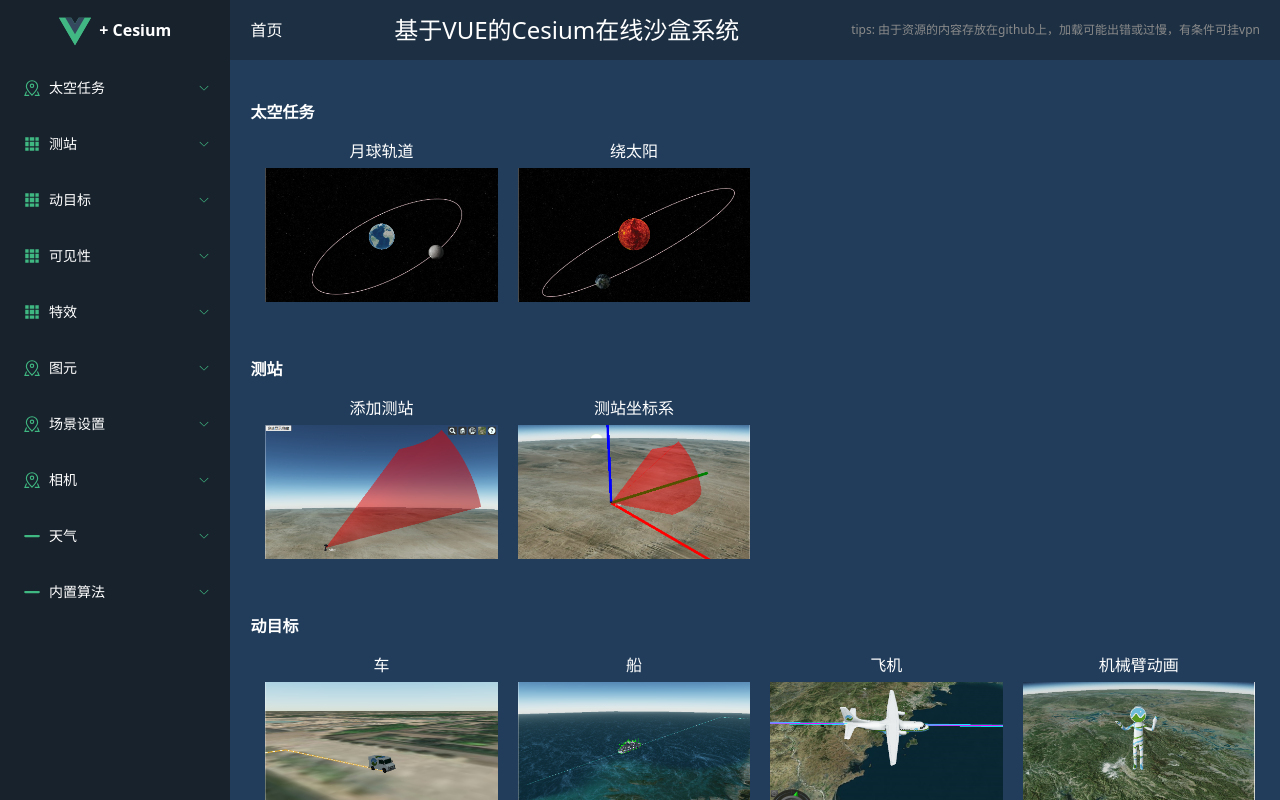
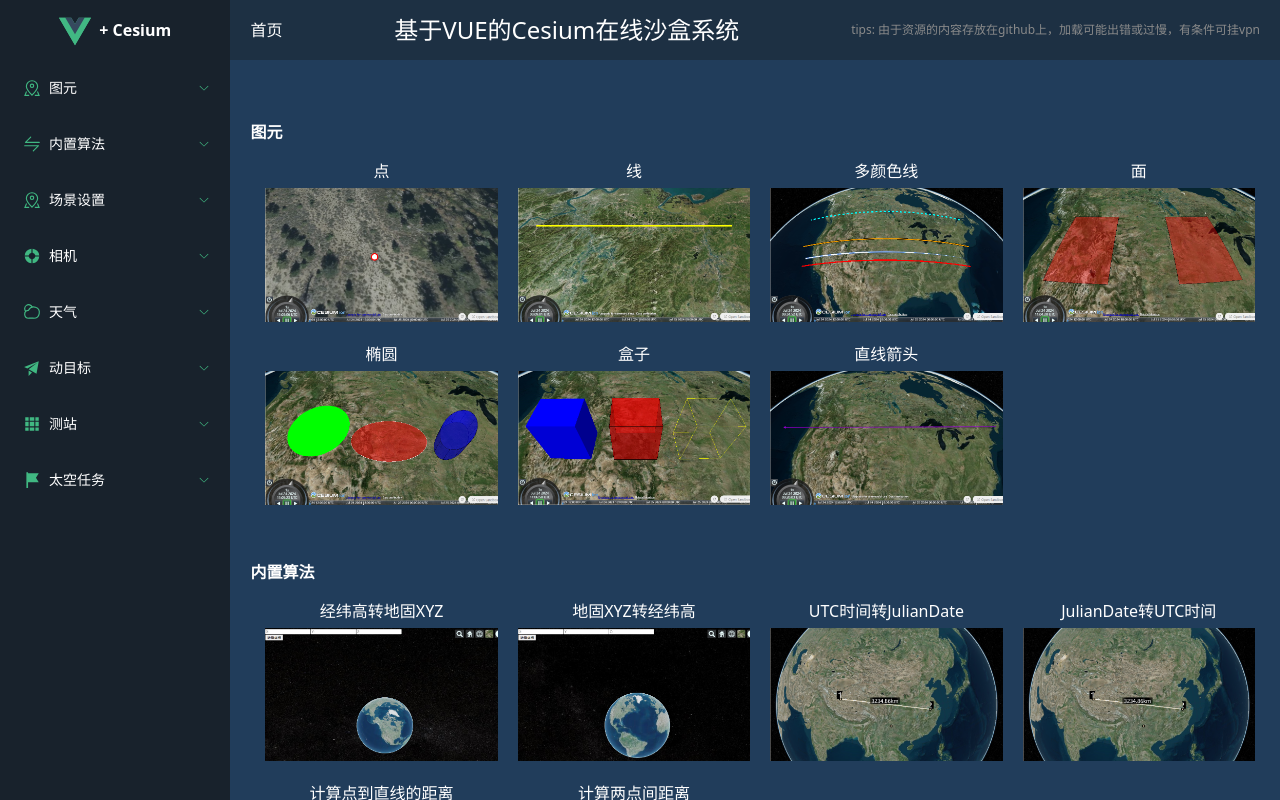
Before and after one commit to JinLinC0/Project-CesiumFrame, a Vue app: page / in a window 1280 px wide. Built offline with nearby package versions, Linux system fonts and the light colour scheme.

Commit message:
update：菜单图标的修改

```diff
--- a/src/components/AsideMenuBar.vue
+++ b/src/components/AsideMenuBar.vue
@@ -6,85 +6,6 @@
                     <img src="@/assets/vue.svg" alt="">
                     <h1> + Cesium</h1>
                 </a>
-                <el-sub-menu index="1">
-                    <template #title>
-                        <el-icon>
-                            <MapLocation />
-                        </el-icon>
-                        <span>太空任务</span>
-                    </template>
-                    <el-menu-item v-for="item in elementSpaceMissions" :key="item.id" :index="item.title"
-                        @click="goAnchor(item.title)">
-                        <el-icon>
-                            <View />
-                        </el-icon>
-                        <span>{{ item.title }}</span>
-                    </el-menu-item>
-                </el-sub-menu>
-
-                <el-sub-menu index="6">
-                    <template #title>
-                        <el-icon>
-                            <Grid />
-                        </el-icon>
-                        <span>测站</span>
-                    </template>
-                    <el-menu-item v-for="item in elementStation" :key="item.id" :index="item.title"
-                        @click="goAnchor(item.title)">
-                        <el-icon>
-                            <View />
-                        </el-icon>
-                        <span>{{ item.title }}</span>
-                    </el-menu-item>
-                </el-sub-menu>
-
-                <el-sub-menu index="7">
-                    <template #title>
-                        <el-icon>
-                            <Grid />
-                        </el-icon>
-                        <span>动目标</span>
-                    </template>
-                    <el-menu-item v-for="item in elementMoving" :key="item.id" :index="item.title"
-                        @click="goAnchor(item.title)">
-                        <el-icon>
-                            <View />
-                        </el-icon>
-                        <span>{{ item.title }}</span>
-                    </el-menu-item>
-                </el-sub-menu>
-
-                <el-sub-menu index="8">
-                    <template #title>
-                        <el-icon>
-                            <Grid />
-                        </el-icon>
-                        <span>可见性</span>
-                    </template>
-                    <el-menu-item v-for="item in elementVisible" :key="item.id" :index="item.title"
-                        @click="goAnchor(item.title)">
-                        <el-icon>
-                            <View />
-                        </el-icon>
-                        <span>{{ item.title }}</span>
-                    </el-menu-item>
-                </el-sub-menu>
-
-                <el-sub-menu index="9">
-                    <template #title>
-                        <el-icon>
-                            <Grid />
-                        </el-icon>
-                        <span>特效</span>
-                    </template>
-                    <el-menu-item v-for="item in elementSpecialEffect" :key="item.id" :index="item.title"
-                        @click="goAnchor(item.title)">
-                        <el-icon>
-                            <View />
-                        </el-icon>
-                        <span>{{ item.title }}</span>
-                    </el-menu-item>
-                </el-sub-menu>
 
                 <el-sub-menu index="10">
                     <template #title>
@@ -94,6 +15,22 @@
                         <span>图元</span>
                     </template>
                     <el-menu-item v-for="item in elementGraphic" :key="item.id" :index="item.title"
+                        @click="goAnchor(item.title)">
+                        <el-icon>
+                            <View />
+                        </el-icon>
+                        <span>{{ item.title }}</span>
+                    </el-menu-item>
+                </el-sub-menu>
+
+                <el-sub-menu index="18">
+                    <template #title>
+                        <el-icon>
+                            <Switch />
+                        </el-icon>
+                        <span>内置算法</span>
+                    </template>
+                    <el-menu-item v-for="item in elementAlgorithm" :key="item.id" :index="item.title"
                         @click="goAnchor(item.title)">
                         <el-icon>
                             <View />
@@ -121,7 +58,7 @@
                 <el-sub-menu index="14">
                     <template #title>
                         <el-icon>
-                            <MapLocation />
+                            <HelpFilled />
                         </el-icon>
                         <span>相机</span>
                     </template>
@@ -137,7 +74,7 @@
                 <el-sub-menu index="15">
                     <template #title>
                         <el-icon>
-                            <SemiSelect />
+                            <PartlyCloudy />
                         </el-icon>
                         <span>天气</span>
                     </template>
@@ -150,14 +87,46 @@
                     </el-menu-item>
                 </el-sub-menu>
 
-                <el-sub-menu index="18">
+                <el-sub-menu index="7">
                     <template #title>
                         <el-icon>
-                            <SemiSelect />
+                            <Promotion />
                         </el-icon>
-                        <span>内置算法</span>
+                        <span>动目标</span>
                     </template>
-                    <el-menu-item v-for="item in elementAlgorithm" :key="item.id" :index="item.title"
+                    <el-menu-item v-for="item in elementMoving" :key="item.id" :index="item.title"
+                        @click="goAnchor(item.title)">
+                        <el-icon>
+                            <View />
+                        </el-icon>
+                        <span>{{ item.title }}</span>
+                    </el-menu-item>
+                </el-sub-menu>
+
+                <el-sub-menu index="6">
+                    <template #title>
+                        <el-icon>
+                            <Grid />
+                        </el-icon>
+                        <span>测站</span>
+                    </template>
+                    <el-menu-item v-for="item in elementStation" :key="item.id" :index="item.title"
+                        @click="goAnchor(item.title)">
+                        <el-icon>
+                            <View />
+                        </el-icon>
+                        <span>{{ item.title }}</span>
+                    </el-menu-item>
+                </el-sub-menu>
+
+                <el-sub-menu index="1">
+                    <template #title>
+                        <el-icon>
+                            <Flag />
+                        </el-icon>
+                        <span>太空任务</span>
+                    </template>
+                    <el-menu-item v-for="item in elementSpaceMissions" :key="item.id" :index="item.title"
                         @click="goAnchor(item.title)">
                         <el-icon>
                             <View />
@@ -173,14 +142,12 @@
 
 <script setup>
 import { ref } from 'vue';
-import { MapLocation, SemiSelect, Grid, View } from "@element-plus/icons-vue";
-import { elementSpaceMissionsMap, elementStationMap, elementMovingMap, elementVisibleMap, elementSpecialEffectMap, elementGraphicMap, elementSceneSetMap, elementCameraMap, elementWeatherMap, elementAlgorithmMap } from '@/views/ElementMap';
+import { MapLocation, SemiSelect, Grid, View, Switch, PartlyCloudy, Promotion, HelpFilled, Flag } from "@element-plus/icons-vue";
+import { elementSpaceMissionsMap, elementStationMap, elementMovingMap, elementGraphicMap, elementSceneSetMap, elementCameraMap, elementWeatherMap, elementAlgorithmMap } from '@/views/ElementMap';
 
 const elementSpaceMissions = ref()
 const elementStation = ref()
 const elementMoving = ref()
-const elementVisible = ref()
-const elementSpecialEffect = ref()
 const elementGraphic = ref()
 const elementSceneSet = ref()
 const elementCamera = ref()
@@ -190,8 +157,6 @@ const elementAlgorithm = ref()
 elementSpaceMissions.value = elementSpaceMissionsMap;
 elementStation.value = elementStationMap;
 elementMoving.value = elementMovingMap;
-elementVisible.value = elementVisibleMap;
-elementSpecialEffect.value = elementSpecialEffectMap;
 elementGraphic.value = elementGraphicMap;
 elementSceneSet.value = elementSceneSetMap;
 elementCamera.value = elementCameraMap;
@@ -262,6 +227,7 @@ $collapsed-width: 60px;
                         color: #000;
                     }
                 }
+
                 .el-menu-item {
                     color: rgb(255, 255, 255);
                     background-color: rgb(37, 56, 78);
--- a/src/examples/CodeMap.js
+++ b/src/examples/CodeMap.js
@@ -5,6 +5,7 @@ import vueCodeSunTrack from '@/examples/spaceMissions/sunTrack/sunTrack.vue?raw'
 // 测站
 import vueCodeAddStation from '@/examples/measureStation/addStation/addStation.vue?raw'
 import vueCodeStationCoordinate from '@/examples/measureStation/stationCoordinate/stationCoordinate.vue?raw'
+import vueCodeSpecifyConnectionType from '@/examples/measureStation/specifyConnectionType/specifyConnectionType.vue?raw'
 
 // 动目标
 import vueCodeVehicle from '@/examples/movingTarget/vehicle/vehicle.vue?raw'
@@ -22,9 +23,6 @@ import vueCodeMissileMobileLaunch from '@/examples/movingTarget/missileMobileLau
 import vueCodeRocketLaunch from '@/examples/movingTarget/rocketLaunch/rocketLaunch.vue?raw'
 import vueCodeRocketLaunchIntoOrbit from '@/examples/movingTarget/rocketLaunchIntoOrbit/rocketLaunchIntoOrbit.vue?raw'
 import vueCodeGetNodes from '@/examples/movingTarget/getNodes/getNodes.vue?raw'
-
-// 可见性
-import vueCodeSpecifyConnectionType from '@/examples/visible/specifyConnectionType/specifyConnectionType.vue?raw'
 
 // 图元
 import vueCodePoint from '@/examples/graphicElement/point/point.vue?raw'
@@ -76,6 +74,7 @@ const vueCodeMap = {
     // 测站
     添加测站: vueCodeAddStation,
     测站坐标系: vueCodeStationCoordinate,
+    指定连接类型: vueCodeSpecifyConnectionType,
 
     // 动目标
     车: vueCodeVehicle,
@@ -93,9 +92,6 @@ const vueCodeMap = {
     火箭发射: vueCodeRocketLaunch,
     火箭发射卫星入轨: vueCodeRocketLaunchIntoOrbit,
     获取模型节点数: vueCodeGetNodes,
-
-    // 可见性
-    指定连接类型: vueCodeSpecifyConnectionType,
 
     // 图元
     点: vueCodePoint,
--- a/src/examples/FunctionMap.js
+++ b/src/examples/FunctionMap.js
@@ -5,6 +5,7 @@ import functionCodeSunTrack from '@/examples/spaceMissions/sunTrack/sunTrack-fun
 // 测站
 import functionCodeAddStation from '@/examples/measureStation/addStation/addStation.js?raw'
 import functionCodeStationCoordinate from '@/examples/measureStation/stationCoordinate/stationCoordinate-function.js?raw'
+import functionCodeSpecifyConnectionType from '@/examples/measureStation/specifyConnectionType/specifyConnectionType-function.js?raw'
 
 // 动目标
 import functionCodeVehicle from '@/examples/movingTarget/vehicle/vehicle-function.js?raw'
@@ -22,9 +23,6 @@ import functionCodeMissileMobileLaunch from '@/examples/movingTarget/missileMobi
 import functionCodeRocketLaunch from '@/examples/movingTarget/rocketLaunch/rocketLaunch-function.js?raw'
 import functionCodeRocketLaunchIntoOrbit from '@/examples/movingTarget/rocketLaunchIntoOrbit/rocketLaunchIntoOrbit-function.js?raw'
 import functionCodeGetNodes from '@/examples/movingTarget/getNodes/getNodes-function.js?raw'
-
-// 可见性
-import functionCodeSpecifyConnectionType from '@/examples/visible/specifyConnectionType/specifyConnectionType-function.js?raw'
 
 // 图元
 import functionCodePoint from '@/examples/graphicElement/point/point-function.js?raw'
@@ -76,6 +74,7 @@ const functionCodeMap = {
     // 测站
     添加测站: functionCodeAddStation,
     测站坐标系: functionCodeStationCoordinate,
+    指定连接类型: functionCodeSpecifyConnectionType,
 
     // 动目标
     车: functionCodeVehicle,
@@ -93,9 +92,6 @@ const functionCodeMap = {
     火箭发射: functionCodeRocketLaunch,
     火箭发射卫星入轨: functionCodeRocketLaunchIntoOrbit,
     获取模型节点数: functionCodeGetNodes,
-
-    // 可见性
-    指定连接类型: functionCodeSpecifyConnectionType,
 
     // 图元
     点: functionCodePoint,
--- a/src/views/ElementMap.js
+++ b/src/views/ElementMap.js
@@ -19,6 +19,10 @@ export const elementStationMap = {
     测站坐标系: {
         title: '测站坐标系',
         pngUrl: '/src/assets/StationCoordinate.png'
+    },
+    指定连接类型: {
+        title: '指定连接类型',
+        pngUrl: '/src/assets/SpecifyConnectionType.png'
     }
 }
 
@@ -82,22 +86,6 @@ export const elementMovingMap = {
     },
     获取模型节点数: {
         title: '获取模型节点数',
-        pngUrl: '/src/assets/RocketLaunchIntoOrbit.png'
-    }
-}
-
-// 可见性
-export const elementVisibleMap = {
-    指定连接类型: {
-        title: '指定连接类型',
-        pngUrl: '/src/assets/SpecifyConnectionType.png'
-    }
-}
-
-// 特效
-export const elementSpecialEffectMap = {
-    激光: {
-        title: '激光',
         pngUrl: '/src/assets/RocketLaunchIntoOrbit.png'
     }
 }
--- a/src/views/indexView.vue
+++ b/src/views/indexView.vue
@@ -1,56 +1,18 @@
 <template>
     <div class="app-continer">
-        <div class="mt-5">
-            <span class="text-base font-bold">太空任务</span>
+        <div class="mt-10">
+            <span class="text-base font-bold">图元</span>
             <div class="flex-container">
-                <div v-for="item in elementSpaceMissions" :key="item.id" @click="indexBtn(item.title)"
-                    class="flex-item">
+                <div v-for="item in elementGraphic" :key="item.id" @click="indexBtn(item.title)" class="flex-item">
                     <div :id="item.title">{{ item.title }}</div>
                     <img :src="item.pngUrl" width="250">
                 </div>
             </div>
         </div>
         <div class="mt-10">
-            <span class="text-base font-bold">测站</span>
+            <span class="text-base font-bold">内置算法</span>
             <div class="flex-container">
-                <div v-for="item in elementStation" :key="item.id" @click="indexBtn(item.title)" class="flex-item">
-                    <div :id="item.title">{{ item.title }}</div>
-                    <img :src="item.pngUrl" width="250">
-                </div>
-            </div>
-        </div>
-        <div class="mt-10">
-            <span class="text-base font-bold">动目标</span>
-            <div class="flex-container">
-                <div v-for="item in elementMoving" :key="item.id" @click="indexBtn(item.title)" class="flex-item">
-                    <div :id="item.title">{{ item.title }}</div>
-                    <img :src="item.pngUrl" width="250">
-                </div>
-            </div>
-        </div>
-        <div class="mt-10">
-            <span class="text-base font-bold">可见性</span>
-            <div class="flex-container">
-                <div v-for="item in elementVisible" :key="item.id" @click="indexBtn(item.title)" class="flex-item">
-                    <div :id="item.title">{{ item.title }}</div>
-                    <img :src="item.pngUrl" width="250">
-                </div>
-            </div>
-        </div>
-        <div class="mt-10">
-            <span class="text-base font-bold">特效</span>
-            <div class="flex-container">
-                <div v-for="item in elementSpecialEffect" :key="item.id" @click="indexBtn(item.title)"
-                    class="flex-item">
-                    <div :id="item.title">{{ item.title }}</div>
-                    <img :src="item.pngUrl" width="250">
-                </div>
-            </div>
-        </div>
-        <div class="mt-10">
-            <span class="text-base font-bold">图元</span>
-            <div class="flex-container">
-                <div v-for="item in elementGraphic" :key="item.id" @click="indexBtn(item.title)" class="flex-item">
+                <div v-for="item in elementAlgorithm" :key="item.id" @click="indexBtn(item.title)" class="flex-item">
                     <div :id="item.title">{{ item.title }}</div>
                     <img :src="item.pngUrl" width="250">
                 </div>
@@ -84,9 +46,28 @@
             </div>
         </div>
         <div class="mt-10">
-            <span class="text-base font-bold">内置算法</span>
+            <span class="text-base font-bold">动目标</span>
             <div class="flex-container">
-                <div v-for="item in elementAlgorithm" :key="item.id" @click="indexBtn(item.title)" class="flex-item">
+                <div v-for="item in elementMoving" :key="item.id" @click="indexBtn(item.title)" class="flex-item">
+                    <div :id="item.title">{{ item.title }}</div>
+                    <img :src="item.pngUrl" width="250">
+                </div>
+            </div>
+        </div>
+        <div class="mt-10">
+            <span class="text-base font-bold">测站</span>
+            <div class="flex-container">
+                <div v-for="item in elementStation" :key="item.id" @click="indexBtn(item.title)" class="flex-item">
+                    <div :id="item.title">{{ item.title }}</div>
+                    <img :src="item.pngUrl" width="250">
+                </div>
+            </div>
+        </div>
+        <div class="mt-5">
+            <span class="text-base font-bold">太空任务</span>
+            <div class="flex-container">
+                <div v-for="item in elementSpaceMissions" :key="item.id" @click="indexBtn(item.title)"
+                    class="flex-item">
                     <div :id="item.title">{{ item.title }}</div>
                     <img :src="item.pngUrl" width="250">
                 </div>
@@ -98,14 +79,12 @@
 <script setup>
 import { ref } from 'vue';
 import { useRouter } from 'vue-router';
-import { elementSpaceMissionsMap, elementStationMap, elementMovingMap, elementVisibleMap, elementSpecialEffectMap, elementGraphicMap, elementSceneSetMap, elementCameraMap, elementWeatherMap, elementAlgorithmMap } from '@/views/ElementMap';
+import { elementSpaceMissionsMap, elementStationMap, elementMovingMap, elementGraphicMap, elementSceneSetMap, elementCameraMap, elementWeatherMap, elementAlgorithmMap } from '@/views/ElementMap';
 
 const router = useRouter()
 const elementSpaceMissions = ref()
 const elementStation = ref()
 const elementMoving = ref()
-const elementVisible = ref()
-const elementSpecialEffect = ref()
 const elementGraphic = ref()
 const elementSceneSet = ref()
 const elementCamera = ref()
@@ -115,8 +94,6 @@ const elementAlgorithm = ref()
 elementSpaceMissions.value = elementSpaceMissionsMap;
 elementStation.value = elementStationMap;
 elementMoving.value = elementMovingMap;
-elementVisible.value = elementVisibleMap;
-elementSpecialEffect.value = elementSpecialEffectMap;
 elementGraphic.value = elementGraphicMap;
 elementSceneSet.value = elementSceneSetMap;
 elementCamera.value = elementCameraMap;
```
Also changed, not shown: src/examples/measureStation/specifyConnectionType/specifyConnectionType-function.js (renamed from src/examples/visible/specifyConnectionType/specifyConnectionType-function.js), src/examples/measureStation/specifyConnectionType/specifyConnectionType.vue (renamed from src/examples/visible/specifyConnectionType/specifyConnectionType.vue), src/examples/measureStation/specifyConnectionType/test.vue (renamed from src/examples/visible/specifyConnectionType/test.vue).
